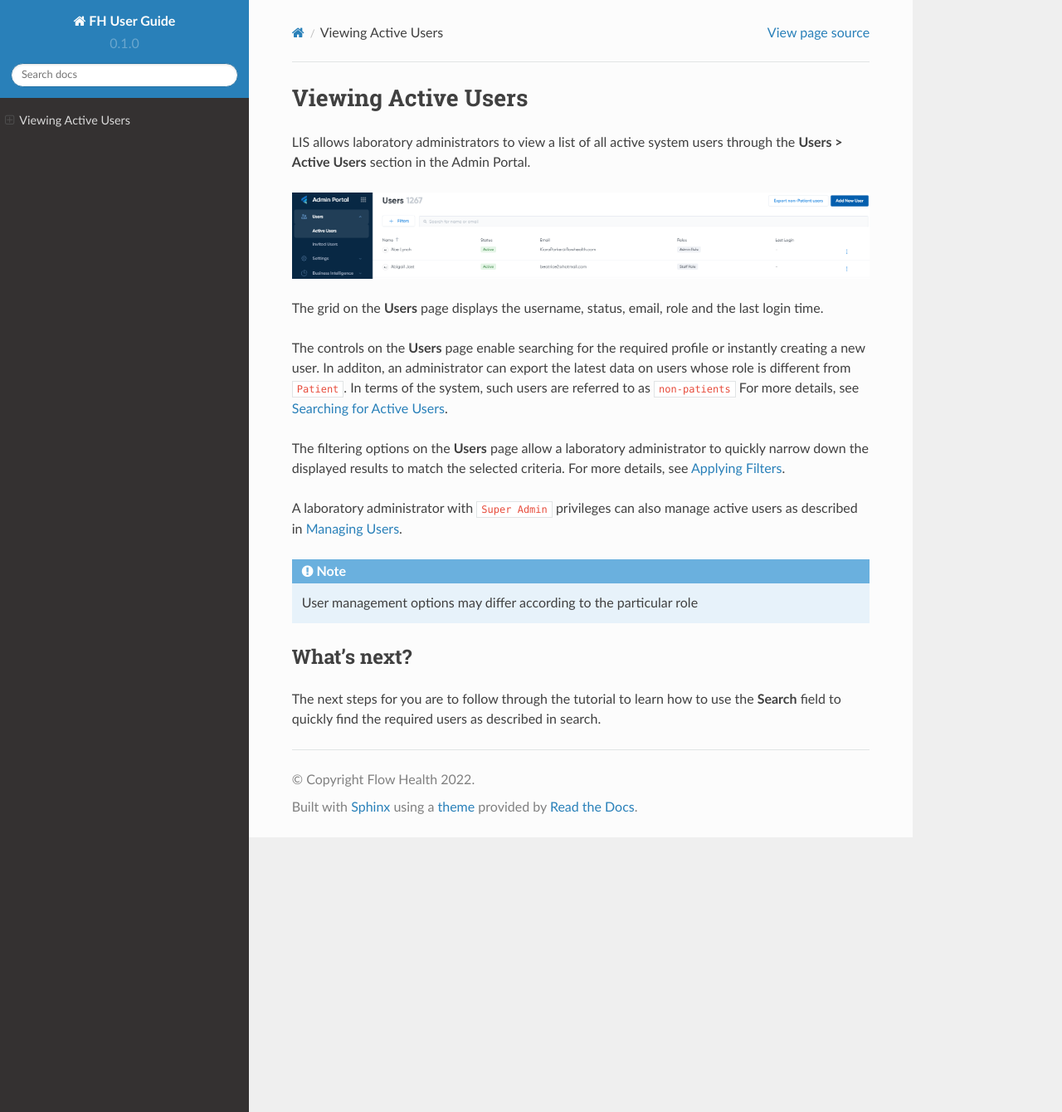
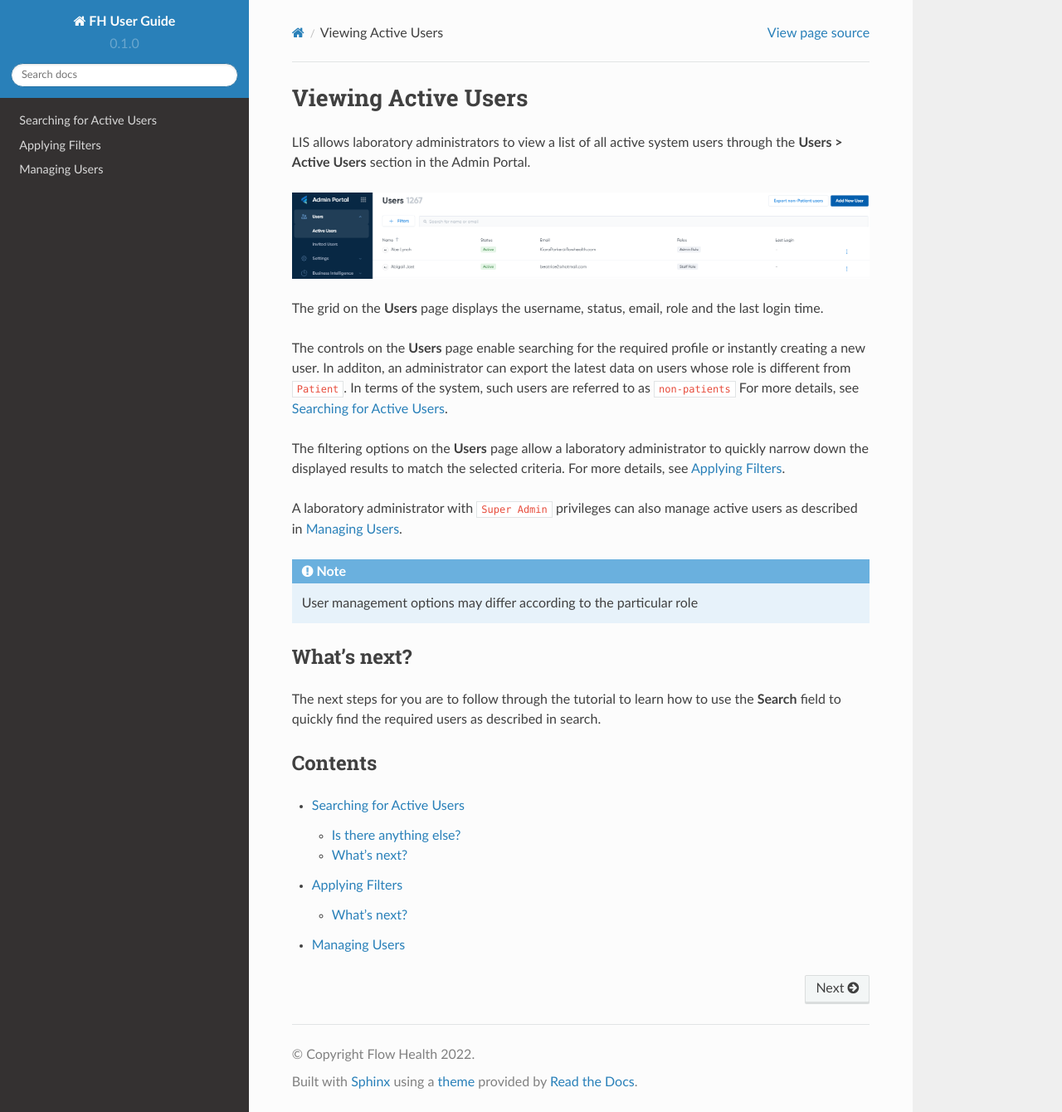
Before and after one commit to vadimsteckler1/fh_online_ug_poc, a Sphinx documentation site: the page built from docs/source/index.rst, in a window 1280 px wide and 1340 px high. Shown: the whole window at 83% size. Built offline with Sphinx 7.4.7 and the Read the Docs theme 2.0.0, drawn with Linux system fonts in a browser that asks for light colours.

Commit message:
Update index.rst

```diff
--- a/docs/source/index.rst
+++ b/docs/source/index.rst
@@ -21,3 +21,12 @@ A laboratory administrator with ``Super Admin`` privileges can also manage activ
 What's next?
 -------------------
 The next steps for you are to follow through the tutorial to learn how to use the **Search** field to quickly find the required users as described in :doc:`search`.
+
+Contents
+--------
+
+.. toctree::
+
+   api
+   usage
+   manage
```
